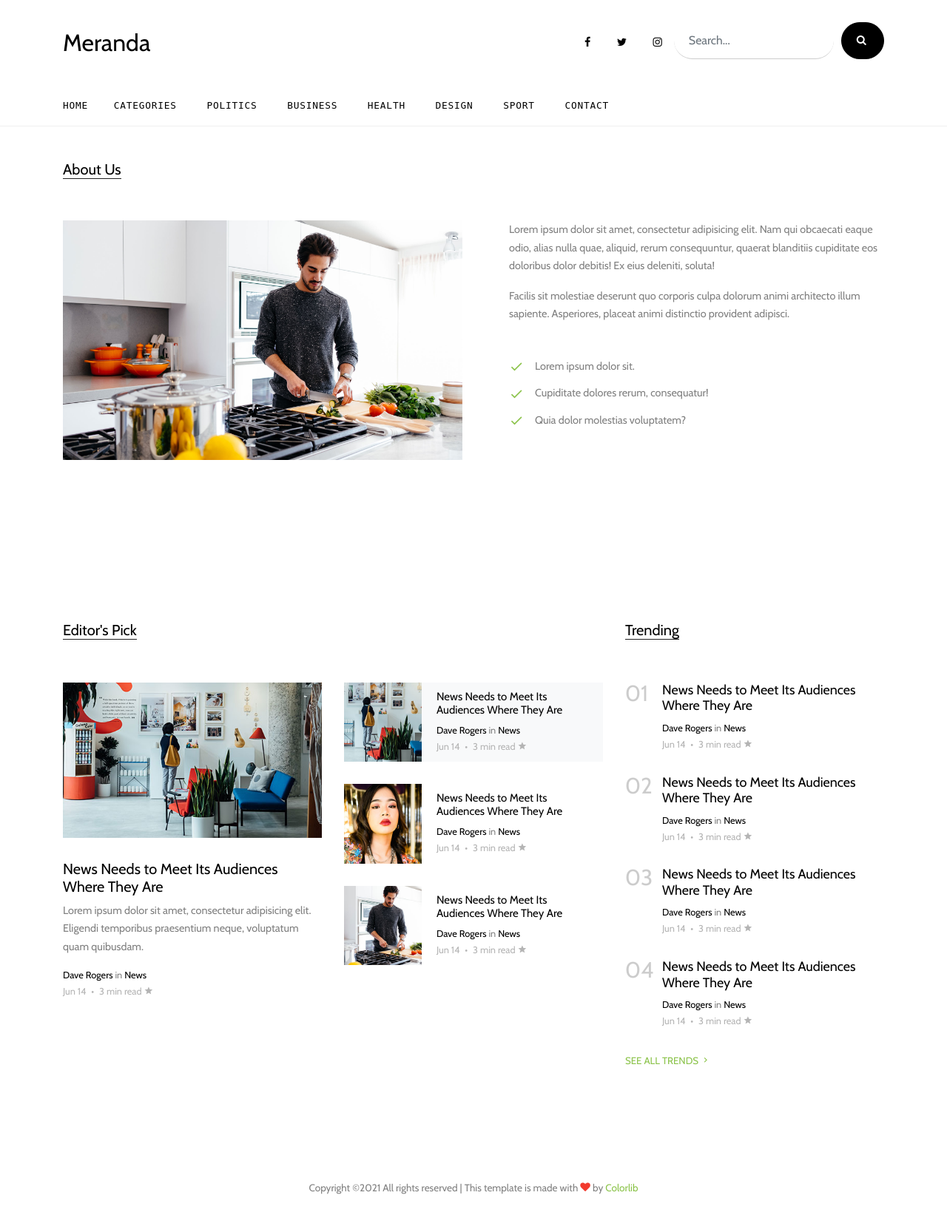
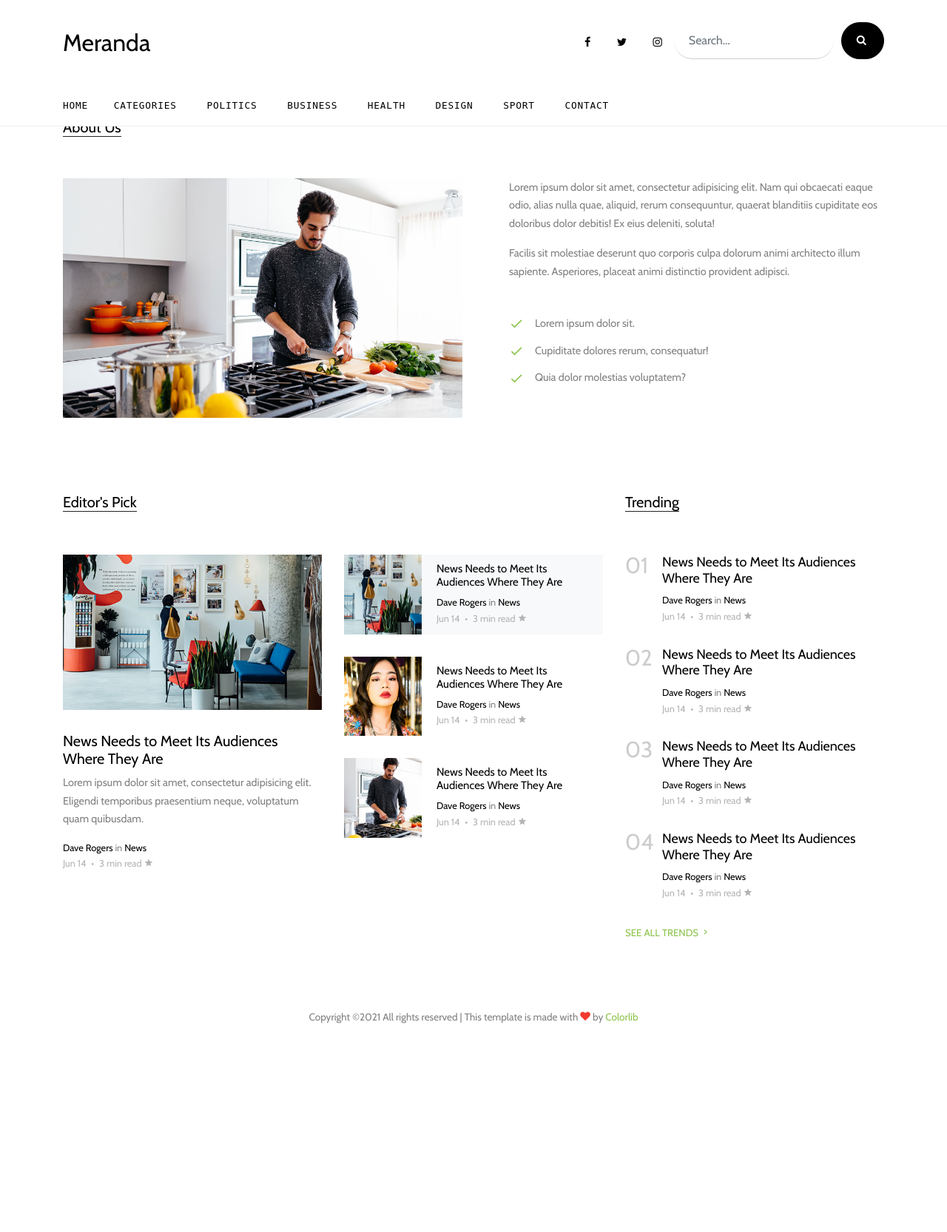
Before and after one commit to cyr1z/blog-django, a Django app: template blog/templates/about.html in a window 1280 px wide. Shown: the whole page at 74% size. After the commit the page ends 1384 px from the top, so only its background shows below. Run offline with Django 3.2, Linux system fonts and the light colour scheme; the template is opened without the code that fills it, so the values that code supplies are empty; parts of the project's set-up code (start-up, migrations or seed data) failed here and were passed over; some libraries are stand-ins or nearby versions; some web fonts are replaced.

Commit message:
mainpage css

```diff
--- a/static/css/style.css
+++ b/static/css/style.css
@@ -76,7 +76,7 @@ h1, h2, h3, h4, h5,
   padding: 2.5em 0; }
   @media (min-width: 768px) {
     .site-section {
-      padding: 7em 0; } }
+      padding: 3em 0; } }
   .site-section.site-section-sm {
     padding: 4em 0; }
 
```
